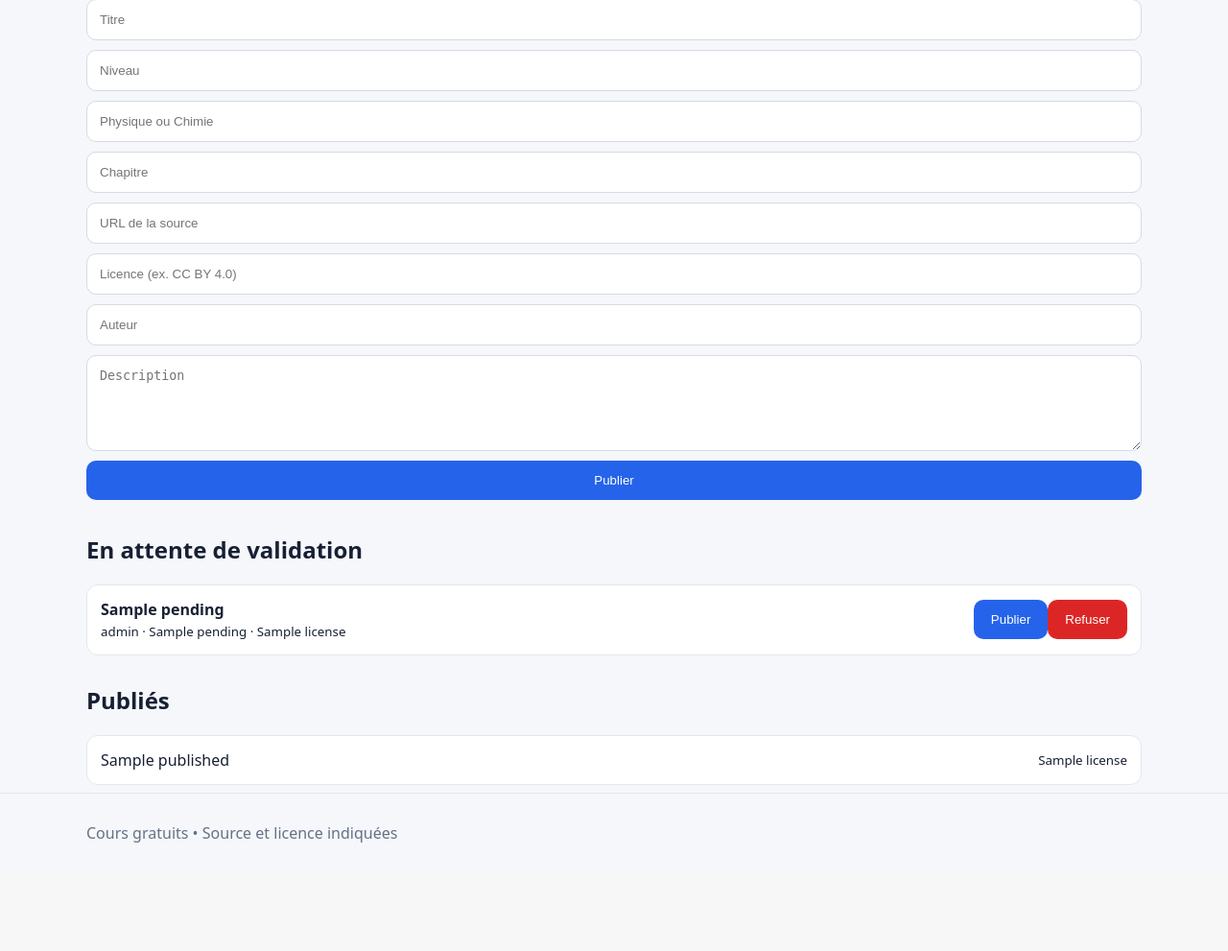
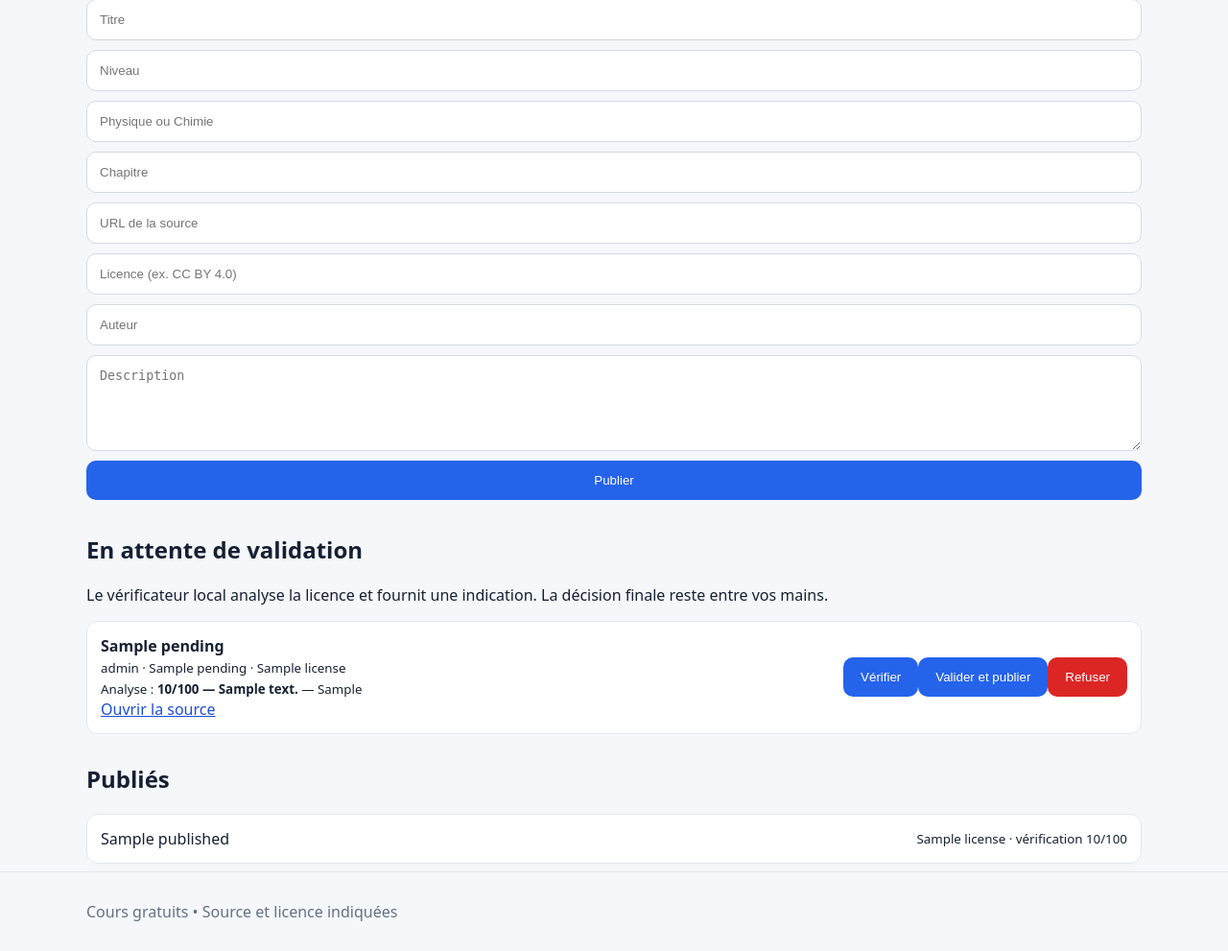
Before and after one commit to Yves19011999/librecours-pc-v4, a Flask app: template templates/admin.html in a window 1280 px wide. Shown: the part 234-1225 px from the top of the page at 96% size. Before the commit the page ends 1112 px from the top, so only its background shows below. Run offline with Flask 3, Linux system fonts and the light colour scheme; the template is opened without the code that fills it: most values are stand-ins (such as "Sample title", 1, 10 or a date in 2020).

Commit message:
Ajouter vérification locale des licences et validation admin

```diff
--- a/app.py
+++ b/app.py
@@ -8,6 +8,7 @@ import time
 from pathlib import Path
 from flask import Flask, render_template, request, redirect, url_for, send_from_directory, abort, session
 from dotenv import load_dotenv
+from scripts.license_verifier import verify_license
 
 load_dotenv()
 BASE = Path(__file__).resolve().parent
@@ -41,6 +42,16 @@ def init_db():
       created_at TEXT DEFAULT CURRENT_TIMESTAMP
     );
     """)
+    for statement in (
+        "ALTER TABLE courses ADD COLUMN ai_score INTEGER DEFAULT 0",
+        "ALTER TABLE courses ADD COLUMN ai_decision TEXT DEFAULT 'review'",
+        "ALTER TABLE courses ADD COLUMN ai_reason TEXT DEFAULT ''",
+        "ALTER TABLE courses ADD COLUMN ai_checked_at TEXT DEFAULT ''",
+    ):
+        try:
+            conn.execute(statement)
+        except sqlite3.OperationalError:
+            pass
     conn.commit()
     conn.close()
 
@@ -133,6 +144,18 @@ def sources_page():
     sources = json.loads((BASE / "data" / "sources.json").read_text(encoding="utf-8"))
     return render_template("sources.html", sources=sources)
 
+@app.route("/admin/verify/<int:course_id>", methods=["POST"])
+def admin_verify(course_id):
+    if not admin_required(): return redirect(url_for("admin_login"))
+    conn = db()
+    item = conn.execute("SELECT * FROM courses WHERE id=?", (course_id,)).fetchone()
+    if item:
+        result = verify_license(item["title"], item["license"], item["source_url"], item["description"])
+        conn.execute("UPDATE courses SET ai_score=?, ai_decision=?, ai_reason=?, ai_checked_at=CURRENT_TIMESTAMP WHERE id=?", (result["score"], result["decision"], result["reason"], course_id))
+        conn.commit()
+    conn.close()
+    return redirect(url_for("admin"))
+
 @app.route("/admin")
 def admin():
     if not admin_required(): return redirect(url_for("admin_login"))
--- /dev/null
+++ b/scripts/license_verifier.py
@@ -0,0 +1,32 @@
+"""Vérification locale, explicable et prudente des mentions de licence."""
+import re
+
+PERMISSIVE = {
+    "CC BY": 92,
+    "CC BY-SA": 88,
+    "CC0": 95,
+    "PUBLIC DOMAIN": 95,
+    "DOMAINE PUBLIC": 95,
+}
+RESTRICTED = {
+    "CC BY-NC": 62,
+    "CC BY-NC-SA": 58,
+    "CC BY-ND": 55,
+    "CC BY-NC-ND": 45,
+}
+
+def verify_license(title, license_text, source_url="", page_text=""):
+    raw = " ".join(str(x or "") for x in (title, license_text, source_url, page_text)).strip()
+    text = re.sub(r"\s+", " ", raw).upper()
+    license_value = str(license_text or "").strip()
+    if not license_value:
+        return {"score": 0, "decision": "review", "reason": "Aucune licence explicite détectée."}
+    for label, score in RESTRICTED.items():
+        if label in text:
+            return {"score": score, "decision": "review", "reason": f"Licence {label} détectée : conditions particulières à vérifier avant publication."}
+    for label, score in PERMISSIVE.items():
+        if label in text:
+            return {"score": score, "decision": "likely_ok", "reason": f"Licence {label} détectée avec une autorisation de réutilisation identifiable ; attribution à conserver."}
+    if "CREATIVE COMMONS" in text or "LICENCE" in text or "LICENSE" in text:
+        return {"score": 35, "decision": "review", "reason": "Une licence est mentionnée, mais son autorisation précise n’est pas reconnue automatiquement."}
+    return {"score": 10, "decision": "reject", "reason": "La source ne fournit pas de licence identifiable permettant de conclure automatiquement."}
--- a/templates/admin.html
+++ b/templates/admin.html
@@ -2,5 +2,5 @@
 <div class="admin-head"><h1>Administration</h1><a href="{{url_for('admin_logout')}}">Déconnexion</a></div>
 <h2>Ajouter manuellement</h2><form class="adminform" method="post" action="{{url_for('admin_add')}}">
 <input required name="title" placeholder="Titre"><input required name="level" placeholder="Niveau"><input required name="subject" placeholder="Physique ou Chimie"><input name="chapter" placeholder="Chapitre"><input required name="source_url" placeholder="URL de la source"><input required name="license" placeholder="Licence (ex. CC BY 4.0)"><input name="author" placeholder="Auteur"><textarea name="description" placeholder="Description"></textarea><button>Publier</button></form>
-<h2>En attente de validation</h2>{% for c in pending %}<div class="row"><div><b>{{c.title}}</b><br><small>{{c.level}} · {{c.subject}} · {{c.license}}</small></div><div><form method="post" action="{{url_for('admin_action',course_id=c.id,action='publish')}}"><button>Publier</button></form><form method="post" action="{{url_for('admin_action',course_id=c.id,action='reject')}}"><button class="danger">Refuser</button></form></div></div>{% else %}<p>Rien en attente.</p>{% endfor %}
-<h2>Publiés</h2>{% for c in published %}<div class="row"><span>{{c.title}}</span><small>{{c.license}}</small></div>{% endfor %}{% endblock %}
+<h2>En attente de validation</h2><p>Le vérificateur local analyse la licence et fournit une indication. La décision finale reste entre vos mains.</p>{% for c in pending %}<div class="row"><div><b>{{c.title}}</b><br><small>{{c.level}} · {{c.subject}} · {{c.license}}</small><br><small>Analyse : <strong>{{c.ai_score}}/100 — {{c.ai_decision}}</strong>{% if c.ai_reason %} — {{c.ai_reason }}{% endif %}</small><br><a href="{{c.source_url}}" target="_blank" rel="noopener">Ouvrir la source</a></div><div><form method="post" action="{{url_for('admin_verify',course_id=c.id)}}"><button>Vérifier</button></form><form method="post" action="{{url_for('admin_action',course_id=c.id,action='publish')}}"><button>Valider et publier</button></form><form method="post" action="{{url_for('admin_action',course_id=c.id,action='reject')}}"><button class="danger">Refuser</button></form></div></div>{% else %}<p>Rien en attente.</p>{% endfor %}
+<h2>Publiés</h2>{% for c in published %}<div class="row"><span>{{c.title}}</span><small>{{c.license}} · vérification {{c.ai_score}}/100</small></div>{% else %}<p>Aucun cours publié.</p>{% endfor %}{% endblock %}
```
Also changed, not shown: scripts/collector.py (+5 -3 lines).
